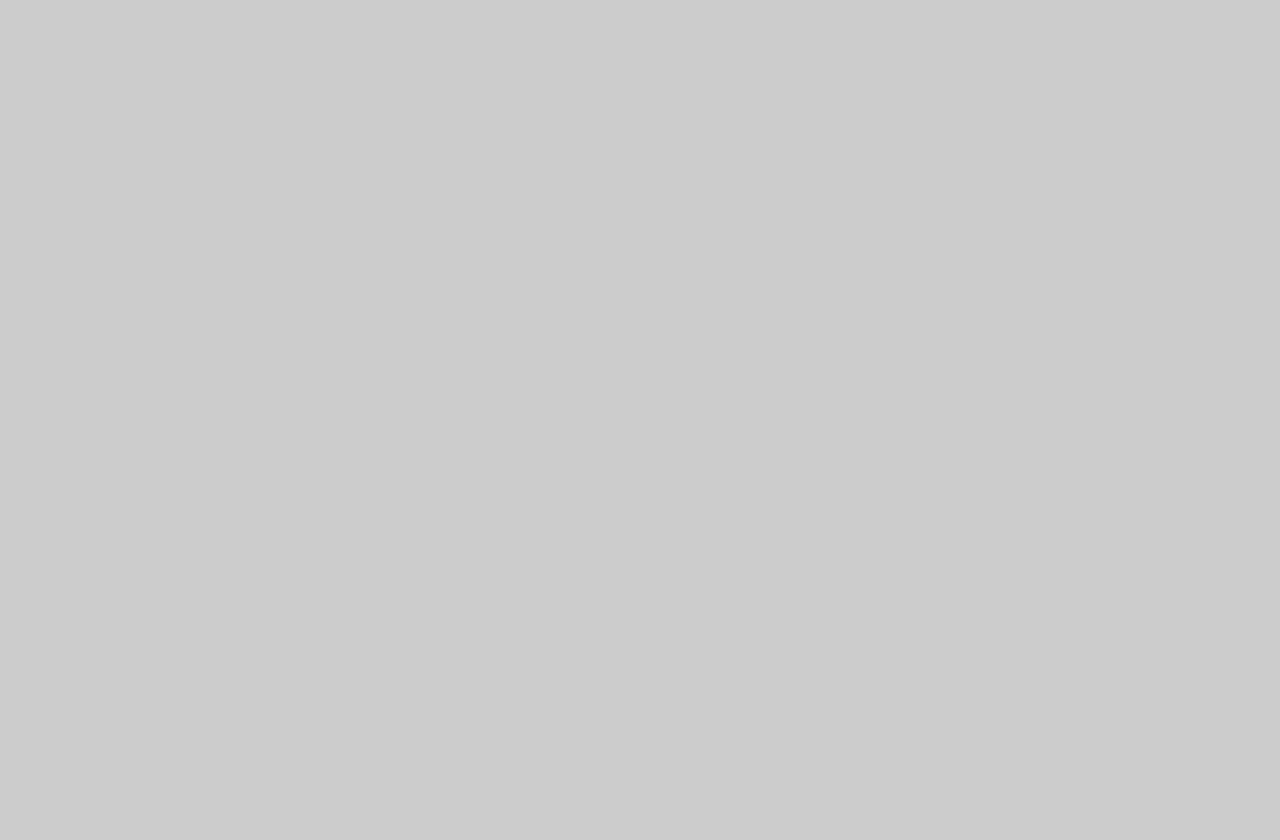
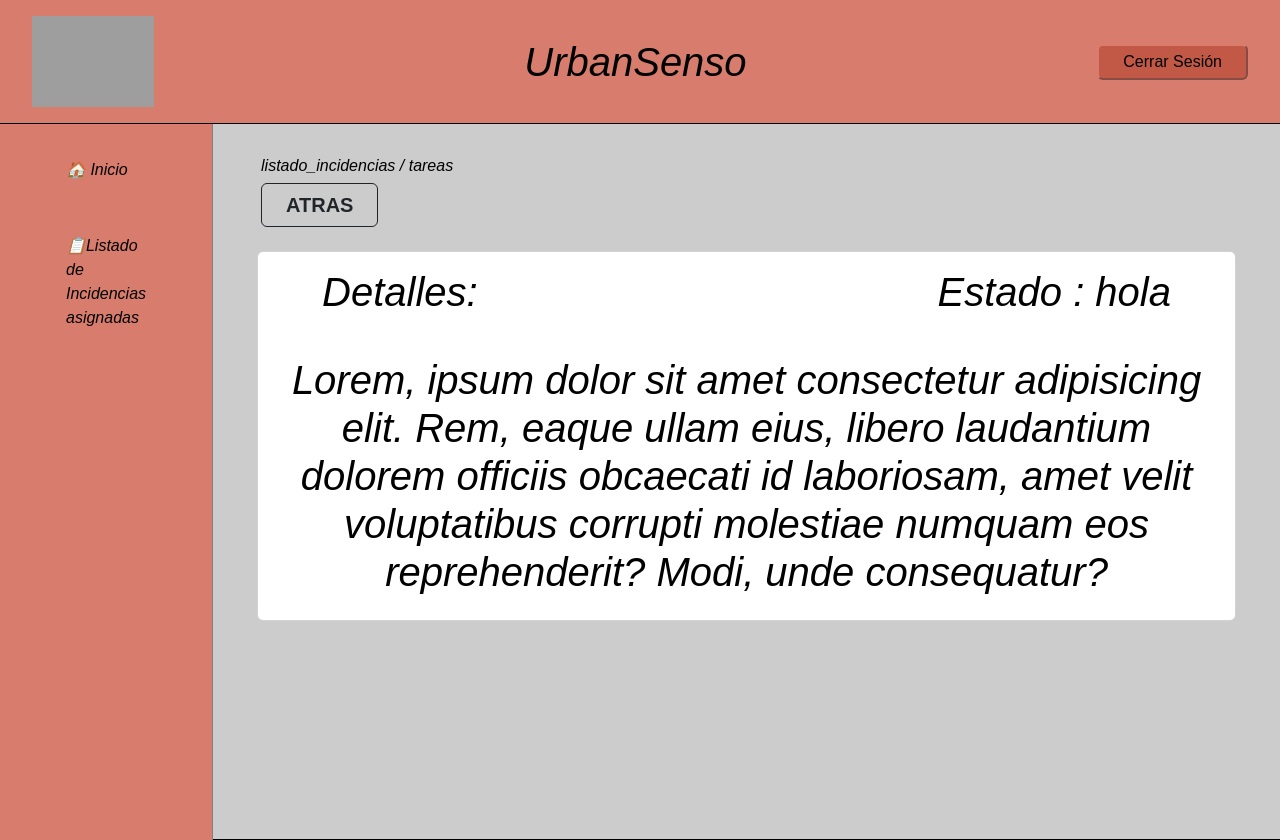
Before and after one commit to IgnacioAlcalde/AplicacionWeb, a React (Vite) app in the folder aplicacion/: page /cuadrilla/detalles in a window 1280 px wide. Before the commit this address had no page. Before the commit the page ends 800 px from the top, so only its background shows below. Built offline with nearby package versions, Linux system fonts and the light colour scheme; grey boxes are pictures that could not be loaded.

Commit message:
Se agrega las interfaces de la cuadrilla (inicio, dashboard, listado de Incidencias asignadas, tareas asignadas y detalles como la decripcion y el estado de esta.)

```diff
--- a/aplicacion/src/App.jsx
+++ b/aplicacion/src/App.jsx
@@ -1,10 +1,19 @@
 import React from 'react';
+
+import 'bootstrap/dist/css/bootstrap.min.css';
+
 import { BrowserRouter as Router, Routes, Route } from 'react-router-dom';
 import IniciarSesion from './paginas/inicio_sesion/iniciar_sesion.jsx'
 import DirectorMunicipalidad from './paginas/inicios/director_municipalidad.jsx';
 import InicioMunicipalidad from "./componentes/director_municipalidad/inicio.jsx";
+//Cuadrillas
+import Cuadrilla from "./paginas/inicios/cuadrilla.jsx";
 import InicioCuadrilla from "./componentes/cuadrilla/inicio.jsx";
-import Cuadrilla from "./paginas/inicios/cuadrilla.jsx";
+import IncidenciasCuadrillas from "./componentes/cuadrilla/Incidencias.jsx";
+import TareasCuadrillas from "./componentes/cuadrilla/tareas/tareas.jsx";
+import DetallesTareasCuadrillas from "./componentes/cuadrilla/tareas/detalles.jsx";
+
+
 function Aplicacion() {
     return (
       <div className='Aplicacion'>
@@ -17,6 +26,11 @@ function Aplicacion() {
 
             <Route path='cuadrilla' element={<Cuadrilla/>}>
               <Route path="inicio" element={<InicioCuadrilla/>} />
+
+              <Route path='incidencias' element={<IncidenciasCuadrillas/>}/>
+              <Route path='tareas' element={<TareasCuadrillas/>}/>
+              <Route path='detalles' element={<DetallesTareasCuadrillas/>}/>
+
             </Route>
 
           </Routes>
--- /dev/null
+++ b/aplicacion/src/componentes/cuadrilla/Incidencias.jsx
@@ -0,0 +1,23 @@
+import React from 'react'
+import { useNavigate } from 'react-router-dom';
+import 'bootstrap/dist/css/bootstrap.min.css';
+
+export default function Incidencias(){
+
+    const navigate = useNavigate();
+
+    const handleTareasClick = () => {
+        navigate('/cuadrilla/tareas');
+    };
+
+    return(
+        <div className="container-fluid ">
+            <div className='card card-body  d-flex flex-row justify-content-between mb-2'>
+                <p className='display-6 text-black mx-5'>Incidencia 1  </p>
+                <div>
+                    <button className='btn btn-success fs-3 me-3' onClick={handleTareasClick}>Tareas asignadas</button>
+                </div>
+            </div>
+        </div>
+    )
+}
--- a/aplicacion/src/componentes/cuadrilla/inicio.jsx
+++ b/aplicacion/src/componentes/cuadrilla/inicio.jsx
@@ -1,11 +1,12 @@
 import React from 'react'
-import '../../inicio.css';
+import 'bootstrap/dist/css/bootstrap.min.css';
 
 export default function inicio(){
     return(
-        <div className='cajas'>
-        <h1>Dashboard</h1>
-        <p>agregar el dashboard de cuadrillas</p>
+        <div className='card card-body text-black '>
+
+            <h1 className='display-6'>Dashboard de Cuadrillas</h1>
+            <p className='fs-3'>agregar el dashboard de cuadrillas</p>
         </div>
 
     )
--- /dev/null
+++ b/aplicacion/src/componentes/cuadrilla/tareas/detalles.jsx
@@ -0,0 +1,28 @@
+import React from 'react'
+import '../../../inicio.css';
+import 'bootstrap/dist/css/bootstrap.min.css';
+
+export default function detalles(){
+
+    return(
+        <div>
+            <div>
+                <h1 className='fs-6 text-black mt-3 ms-3 fw-medium text-start'>listado_incidencias / tareas</h1>
+                <button className='btn btn-outline-dark fs-5 fw-bold mb-4 ms-3 px-4 ' onClick={() => window.history.back()}>ATRAS</button>
+            </div>
+            <div className="container-fluid ">
+                <div className='card card-body mb-2'>
+                    <div className='d-flex flex-row justify-content-between'>
+                        <p className='display-6 text-black mx-5'>Detalles: </p>
+                        <h1 className='text-black me-5'>Estado : hola</h1>
+                    </div>
+
+                    <h1 className='text-black mt-4'>Lorem, ipsum dolor sit amet consectetur adipisicing elit. Rem, eaque ullam eius, libero laudantium dolorem officiis obcaecati id laboriosam, amet velit voluptatibus corrupti molestiae numquam eos reprehenderit? Modi, unde consequatur?</h1>
+                </div>
+
+
+            </div>
+        </div>
+
+    )
+}
--- /dev/null
+++ b/aplicacion/src/componentes/cuadrilla/tareas/tareas.jsx
@@ -0,0 +1,30 @@
+import React from 'react'
+import { useNavigate } from 'react-router-dom';
+import 'bootstrap/dist/css/bootstrap.min.css';
+
+export default function tareas(){
+    const navigate = useNavigate();
+
+    const handleTareasClick = () => {
+        navigate('/cuadrilla/detalles');
+    };
+
+    return(
+        <div>
+            <div>
+                <h1 className='fs-6 text-black mt-3 ms-3 fw-medium text-start'>listado_incidencias /</h1>
+                <button className='btn btn-outline-dark fs-5 fw-bold mb-4 ms-3 px-4 ' onClick={() => window.history.back()}>ATRAS</button>
+            </div>
+            <div className="container-fluid ">
+                <div className='card card-body  d-flex flex-row justify-content-between mb-2'>
+                    <p className='display-6 text-black mx-5'>Tarea 1  </p>
+                    <div>
+                        <button className='btn btn-success fs-3 me-3' >Subir evidencia</button>
+                        <button className='btn btn-success fs-3 me-3' onClick={handleTareasClick}>Detalles</button>
+                    </div>
+                </div>
+            </div>
+        </div>
+
+    )
+}
--- a/aplicacion/src/paginas/inicios/cuadrilla.jsx
+++ b/aplicacion/src/paginas/inicios/cuadrilla.jsx
@@ -1,4 +1,5 @@
 import React from 'react';
+import 'bootstrap/dist/css/bootstrap.min.css';
 import { Outlet, Link, useLocation, useNavigate } from 'react-router-dom';
 import '../../inicio.css';
 import logo_autonoma from "../logo_uautonoma.png";
@@ -14,7 +15,7 @@ export default function CuadrilasDashboard() {
   <div className="Inicio">
         <div className="navbar">
           <img src={logo_autonoma} alt="logo" className='logo_autonoma' />
-          <h1>UrbanSenso</h1>
+          <h1 className=''>UrbanSenso</h1>
           <button onClick={handleNavigate} className="Logout text-black rounded py-1 w-10 d-inline-block px-4">Cerrar Sesión</button>
         </div>
         <div className="lateral">
@@ -25,23 +26,15 @@ export default function CuadrilasDashboard() {
                   to="inicio"
                   className={`text-black rounded py-2 w-100 d-inline-block px-4 ${isActive('/cuadrilla/inicio') ? 'active' : ''}`}
                 >
-                  <span className="icon">🏠</span>Inicio
+                  <span className="icon">🏠</span> Inicio
                 </Link>
               </li>
               <li>
                 <Link
-                  to="listado_incidencias"
-                  className={`text-black rounded py-2 w-100 d-inline-block px-4 ${isActive('/gestordashboard/listado_incidencias') ? 'active' : ''}`}
+                  to="incidencias"
+                  className={`text-black rounded py-2 w-100 d-inline-block px-4 ${isActive('/cuadrilla/incidencias') ? 'active' : ''}`}
                 >
-                  <span className="icon">📋</span>Listado de Incidencias
-                </Link>
-              </li>
-              <li>
-                <Link
-                  to="formulario_para_editar"
-                  className={`text-black rounded py-2 w-100 d-inline-block px-4 ${isActive('/gestordashboard/formulario_para_editar') ? 'active' : ''}`}
-                >
-                  <span className="icon">✏️</span>Editar Incidencia
+                  <span className="icon">📋</span>Listado de Incidencias asignadas
                 </Link>
               </li>
             </ul>
```
